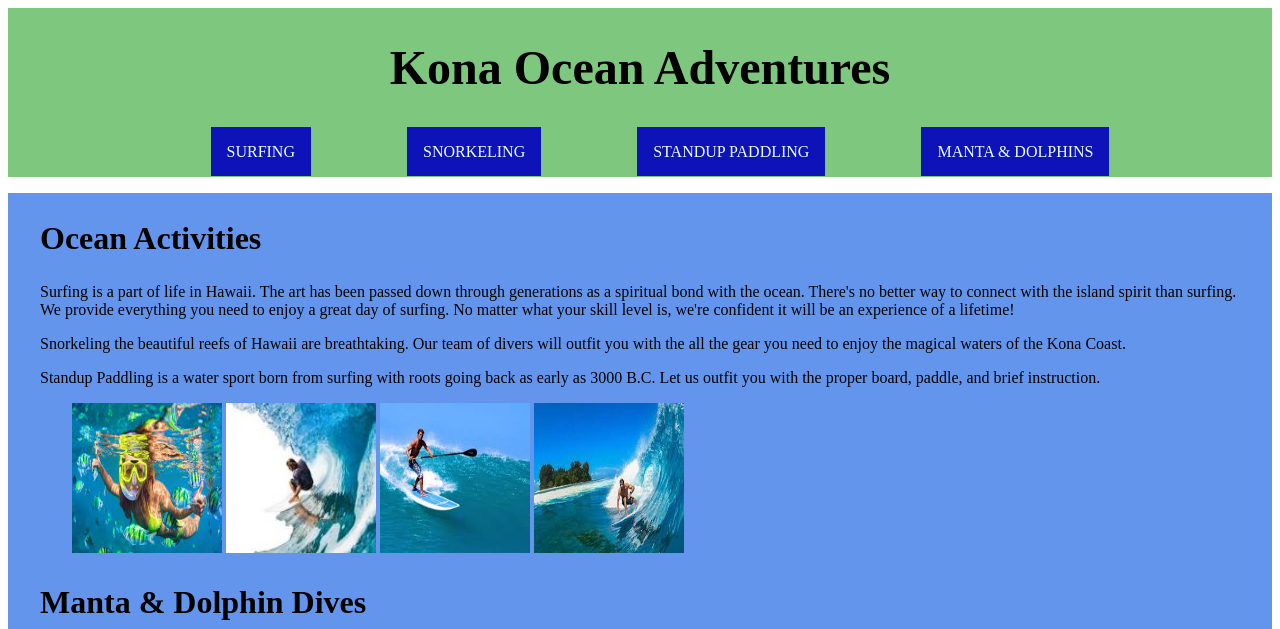
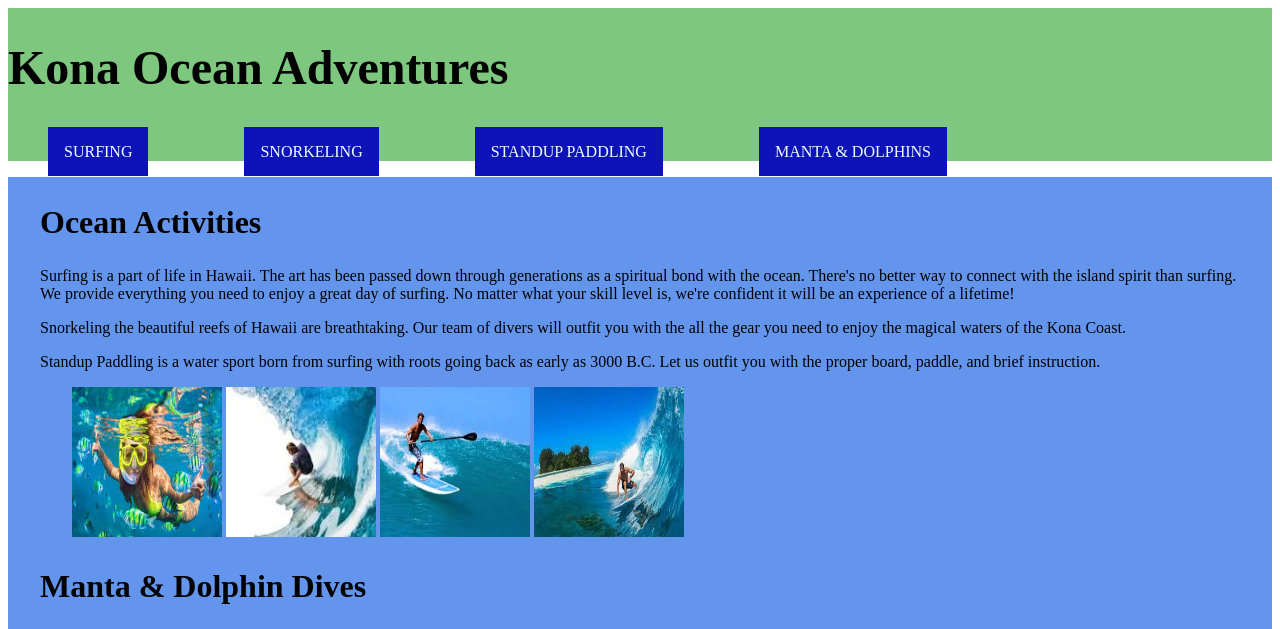
Before and after one commit to EKMarc/BizPage2, a plain HTML site: page index.html in a window 1280 px wide. Shown: the top 629 px of the page. Drawn offline with Linux system fonts and the light colour scheme.

Commit message:
Move heading to left

```diff
--- a/styles.css
+++ b/styles.css
@@ -8,12 +8,6 @@ header div {
     display: flex;
     align-items: center;
     gap: 1rem;
-}
-
-header {
-    display: flex;
-    flex-direction: column;
-    align-items: center;
 }
 
 li {
```
